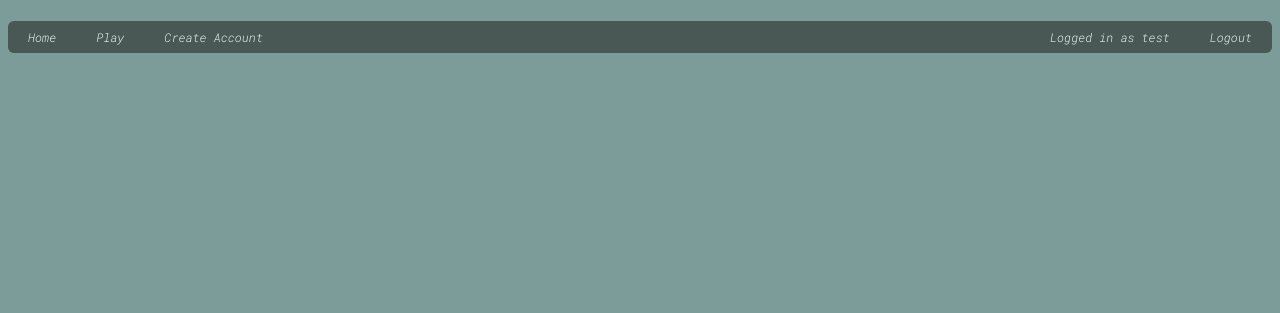
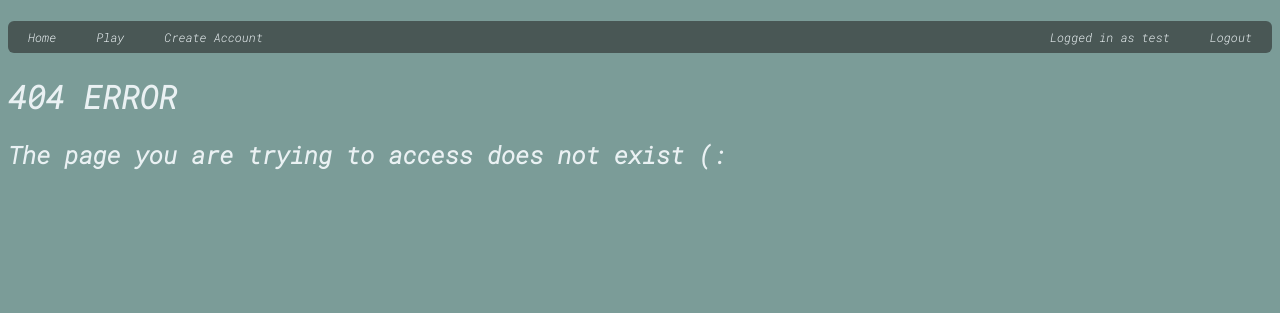
Before and after one commit to kelsodumez/PaperScissorsRock, a Flask app: template templates/404.html in a window 1280 px wide. Shown: the top 313 px of the page. Run offline with Flask 2, Linux system fonts and the light colour scheme; the template is opened without the code that fills it, so the values that code supplies are empty; a user stored in the database is signed in; data comes from the database, SQL or seed files in the repository; both versions use the stored data as it was after the commit.

Commit message:
1.5.2 - added 404, bug fixing

```diff
--- a/main.py
+++ b/main.py
@@ -86,9 +86,13 @@ def createaccount():
 def play():
     # games=models.game.query.all()
     users=models.users.query.all()
-    current_username = current_user().username # TODO this causes bool error
-    # return render_template('play.html', current_username=current_username, backcheck=True, users=users)#, games=games, users=users)
-    return render_template('play.html', users=users, current_username=current_username)
+    if current_user():
+        current_username = current_user().username # TODO this causes bool error
+        # return render_template('play.html', current_username=current_username, backcheck=True, users=users)#, games=games, users=users)
+        return render_template('play.html', users=users, current_username=current_username)
+    else:
+        return render_template('play.html')
+
 
 @socketio.on('join')
 def on_join(data):
@@ -157,6 +161,10 @@ def response(data):
     elif game_to_add.move1 == 'scissors' and move_chosen == 'rock':
         p1_win()
 
+@app.errorhandler(404)
+def page_not_found(e):
+    return render_template('404.html')
+
 if __name__ == "__main__":
     socketio.run(app, debug = True)
     # app.run(debug=True)
--- a/templates/404.html
+++ b/templates/404.html
@@ -1,7 +1,7 @@
 {% extends 'layout.html' %}
-{% block content %}
+{% block body %}
 
-<h2>404 ERROR</h2>
-<h1>The page you are trying to access does not exist (:</h1>
+<h1>404 ERROR</h1>
+<h2>The page you are trying to access does not exist (:</h2>
 
 {% endblock %}
--- a/templates/home.html
+++ b/templates/home.html
@@ -15,7 +15,11 @@
             <td>{{user.username}}</td>
             <td>{{user.gamesWon}}</td>
             <td>{{user.gamesLost}}</td>
-            <td>{{user.gamesWon / user.gamesLost}}</td>
+            {% if user.gamesWon > 0 and user.gamesLost > 0 %}
+                <td>{{user.gamesWon / user.gamesLost}}</td>
+            {% else %}
+                <td>0</td>
+            {% endif %}
         </tr>
     {%endfor%}
 </table>
--- a/templates/play.html
+++ b/templates/play.html
@@ -40,6 +40,6 @@
 <script src="/static/js/psr.js"></script>
 
 {% else %}
-{{'must be logged in'}}
+<h1>must be logged in</h1>
 {% endif %}
 {% endblock body %}
```
Also changed, not shown: psr.db.
